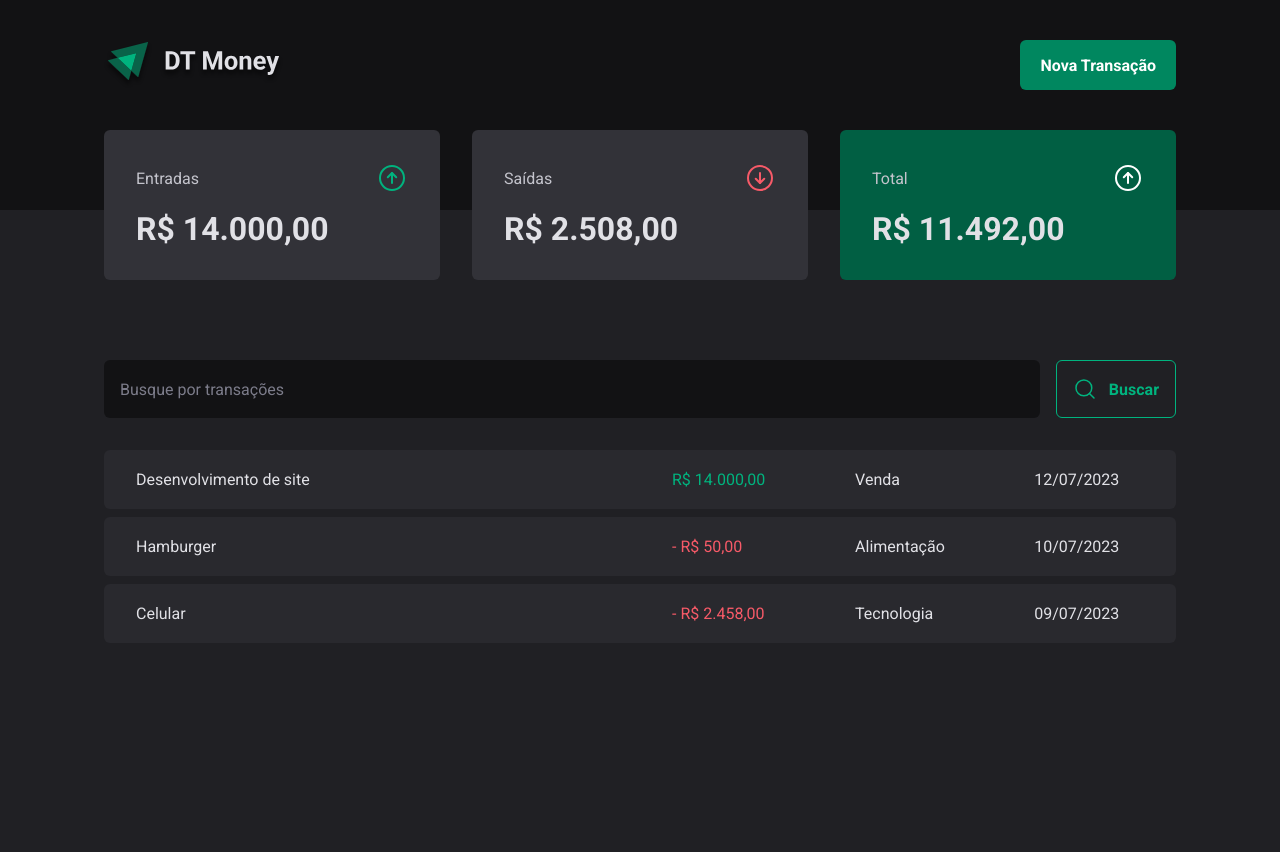
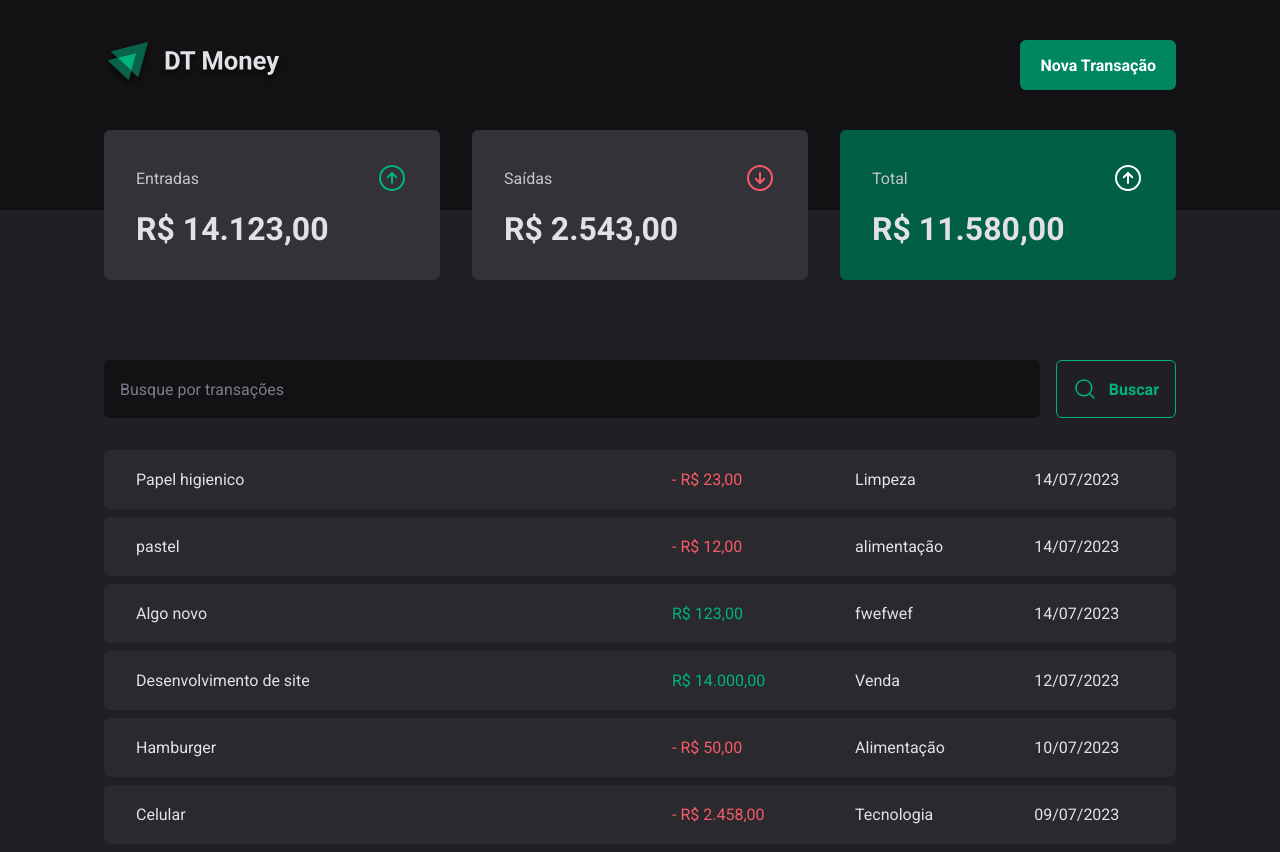
Before and after one commit to felipprodrigues/dt-money, a React (Vite) app: page / in a window 1280 px wide. Before the commit the page ends 800 px from the top, so only its background shows below. Built offline with nearby package versions, Linux system fonts and the light colour scheme; data requests are answered from the project's data file.

Commit message:
add more complexity and functionality

```diff
--- a/package.json
+++ b/package.json
@@ -7,13 +7,15 @@
     "dev": "vite",
     "dev:server": "json-server server.json -p 3333 -w -d 500",
     "build": "tsc && vite build",
-    "lint": "eslint src --ext ts,tsx --report-unused-disable-directives --max-warnings 0",
+    "lint": "eslint src --ext .ts,.tsx",
+    "lint:fix": "eslint src --ext .ts,.tsx --fix",
     "preview": "vite preview"
   },
   "dependencies": {
     "@hookform/resolvers": "^3.1.1",
     "@radix-ui/react-dialog": "^1.0.4",
     "@radix-ui/react-radio-group": "^1.1.3",
+    "axios": "^1.4.0",
     "phosphor-react": "^1.4.1",
     "react": "^18.2.0",
     "react-dom": "^18.2.0",
@@ -22,6 +24,7 @@
     "zod": "^3.21.4"
   },
   "devDependencies": {
+    "@rocketseat/eslint-config": "^2.0.1",
     "@types/react": "^18.2.14",
     "@types/react-dom": "^18.2.6",
     "@types/styled-components": "^5.1.26",
--- a/server.json
+++ b/server.json
@@ -23,6 +23,30 @@
       "category": "Tecnologia",
       "price": 2458,
       "createdAt": "2023-07-09T14:44:38.701Z"
+    },
+    {
+      "description": "Algo novo",
+      "price": 123,
+      "category": "fwefwef",
+      "type": "income",
+      "createdAt": "2023-07-14T15:11:17.435Z",
+      "id": 4
+    },
+    {
+      "description": "pastel",
+      "price": 12,
+      "category": "alimentação",
+      "type": "outcome",
+      "createdAt": "2023-07-14T15:26:38.807Z",
+      "id": 5
+    },
+    {
+      "description": "Papel higienico",
+      "price": 23,
+      "category": "Limpeza",
+      "type": "outcome",
+      "createdAt": "2023-07-14T15:33:09.409Z",
+      "id": 6
     }
   ]
 }
--- a/src/components/NewTransactionModal/index.tsx
+++ b/src/components/NewTransactionModal/index.tsx
@@ -11,6 +11,8 @@ import { ArrowCircleDown, ArrowCircleUp, X } from "phosphor-react";
 import * as z from "zod";
 import { zodResolver } from "@hookform/resolvers/zod";
 import { Controller, useForm } from "react-hook-form";
+import { TransactionContext } from "../../contexts/transaction";
+import { useContext } from "react";
 
 const newTransactionFormSchema = z.object({
   description: z.string(),
@@ -22,10 +24,13 @@ const newTransactionFormSchema = z.object({
 type NewTransactionFormInputs = z.infer<typeof newTransactionFormSchema>;
 
 export function NewTransactionModal() {
+  const { createTransaction } = useContext(TransactionContext);
+
   const {
     control,
     register,
     handleSubmit,
+    reset,
     formState: { isSubmitting },
   } = useForm<NewTransactionFormInputs>({
     resolver: zodResolver(newTransactionFormSchema),
@@ -35,9 +40,16 @@ export function NewTransactionModal() {
   });
 
   async function handleCreateNewTransaction(data: NewTransactionFormInputs) {
-    await new Promise((resolve) => setTimeout(resolve, 2000));
+    const { description, price, category, type } = data;
 
-    console.log(data);
+    await createTransaction({
+      description,
+      price,
+      category,
+      type,
+    });
+
+    reset();
   }
 
   return (
--- a/src/contexts/transaction.tsx
+++ b/src/contexts/transaction.tsx
@@ -1,4 +1,5 @@
 import { ReactNode, createContext, useEffect, useState } from "react";
+import { api } from "../lib/axios";
 
 export interface TransactionProp {
   id: number;
@@ -9,8 +10,17 @@ export interface TransactionProp {
   createdAt: string;
 }
 
+interface CreateTransactionInput {
+  description: string;
+  price: number;
+  category: string;
+  type: "income" | "outcome";
+}
+
 interface TransactionContextType {
   transactions: TransactionProp[];
+  fetchTransactions: (query: string) => Promise<void>;
+  createTransaction: (data: CreateTransactionInput) => Promise<void>;
 }
 
 export const TransactionContext = createContext({} as TransactionContextType);
@@ -22,22 +32,49 @@ interface TransactionsProviderProps {
 export function TransactionsProvider({ children }: TransactionsProviderProps) {
   const [transactions, setTransactions] = useState<TransactionProp[]>([]);
 
-  async function loadTransactions(): Promise<void> {
+  async function fetchTransactions(query?: string): Promise<void> {
     try {
-      const response = await fetch(`http://localhost:3333/transactions`);
-      const data = (await response.json()) as TransactionProp[];
+      const response = await api.get("transactions", {
+        params: {
+          _sort: "createdAt",
+          _order: "desc",
+          q: query,
+        },
+      });
 
-      setTransactions(data);
+      setTransactions(response.data);
     } catch (error) {
       console.log(error);
+      return;
     }
   }
+
+  async function createTransaction(data: CreateTransactionInput) {
+    const { description, price, category, type } = data;
+
+    const response = await api.post("transactions", {
+      description,
+      price,
+      category,
+      type,
+      createdAt: new Date(),
+    });
+
+    setTransactions((state) => [response.data, ...state]);
+  }
+
   useEffect(() => {
-    loadTransactions();
+    fetchTransactions();
   }, []);
 
   return (
-    <TransactionContext.Provider value={{ transactions: transactions }}>
+    <TransactionContext.Provider
+      value={{
+        transactions: transactions,
+        fetchTransactions,
+        createTransaction,
+      }}
+    >
       {children}
     </TransactionContext.Provider>
   );
--- /dev/null
+++ b/src/lib/axios.ts
@@ -0,0 +1,5 @@
+import axios from "axios";
+
+export const api = axios.create({
+  baseURL: "http://localhost:3333",
+});
--- a/src/pages/Transactions/SearchForm/index.tsx
+++ b/src/pages/Transactions/SearchForm/index.tsx
@@ -3,6 +3,8 @@ import { SearchFormContainer } from "./styles";
 import * as z from "zod";
 import { useForm } from "react-hook-form";
 import { zodResolver } from "@hookform/resolvers/zod";
+import { useContext } from "react";
+import { TransactionContext } from "../../../contexts/transaction";
 
 const searchFormSchema = z.object({
   query: z.string(),
@@ -11,6 +13,8 @@ const searchFormSchema = z.object({
 type SearchFormInputs = z.infer<typeof searchFormSchema>;
 
 export function SearchForm() {
+  const { fetchTransactions } = useContext(TransactionContext);
+
   const {
     register,
     handleSubmit,
@@ -19,8 +23,8 @@ export function SearchForm() {
     resolver: zodResolver(searchFormSchema),
   });
 
-  function handleSearchTransactions(data: SearchFormInputs) {
-    console.log(data);
+  async function handleSearchTransactions(data: SearchFormInputs) {
+    await fetchTransactions(data.query);
   }
 
   return (
```
Also changed, not shown: .eslintrc.json (added), 1 other file (tests, documents, lock files or other folders).
